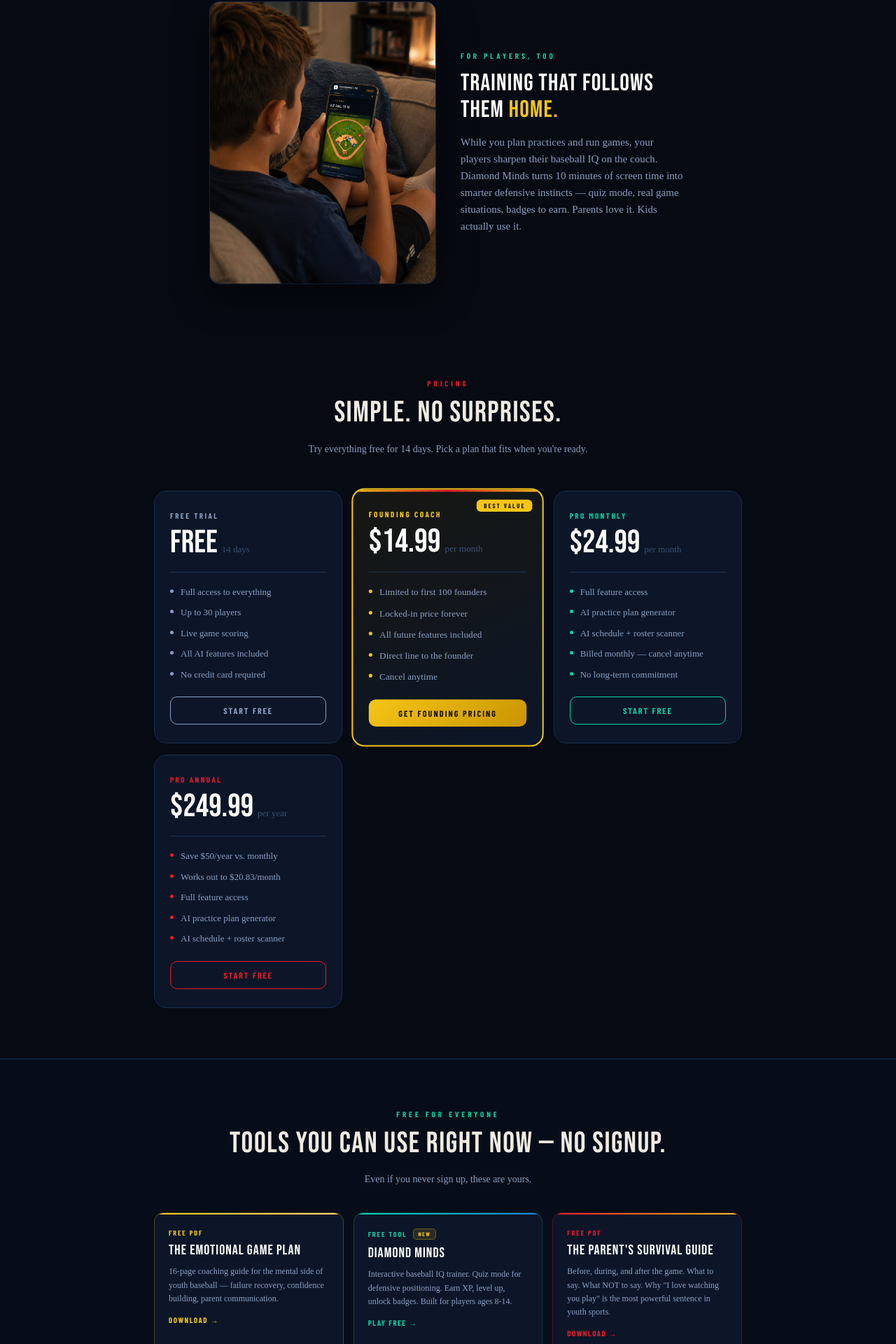
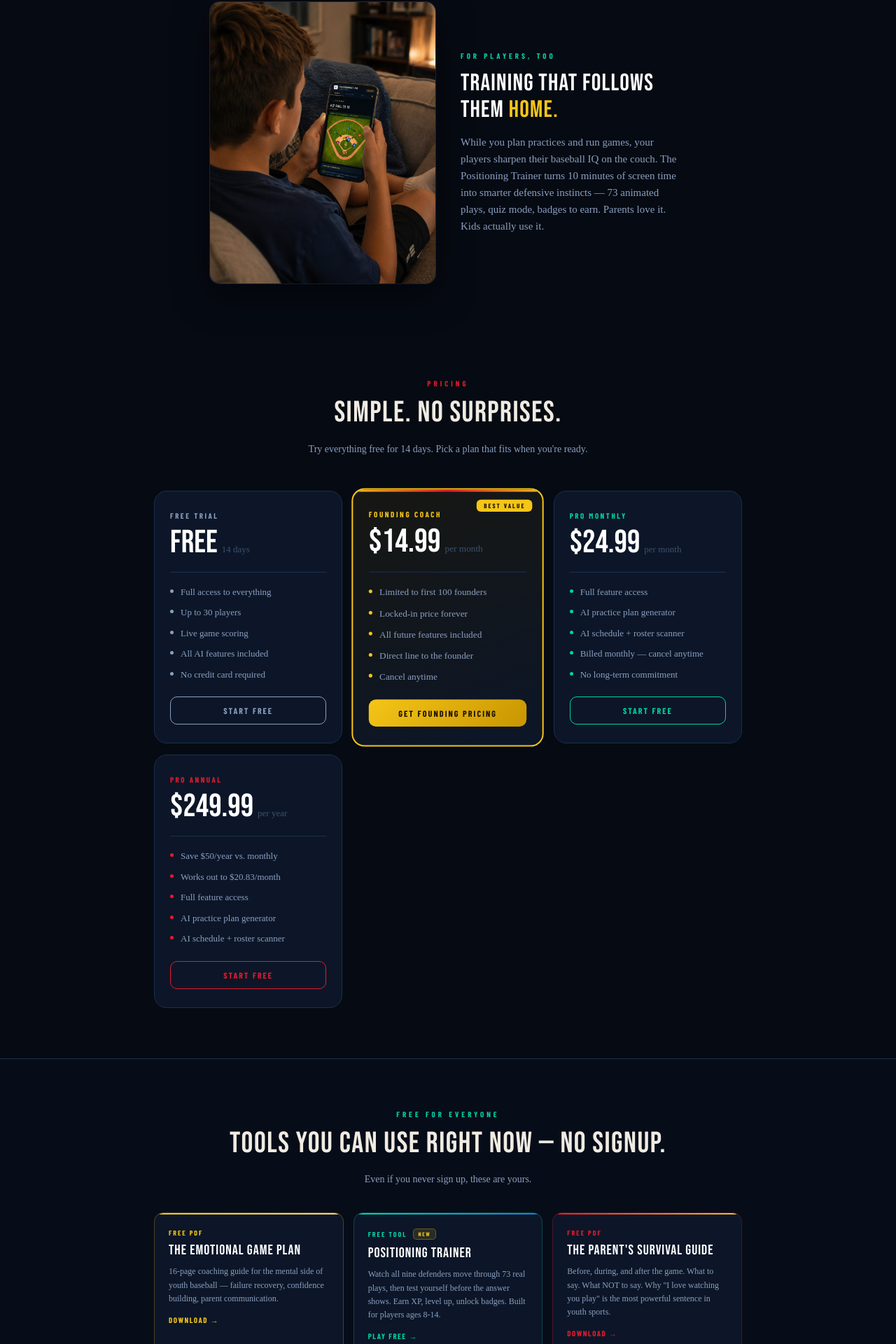
Before and after one commit to lambertdunham895-alt/coachconnect-pro, a React (Vite) app: page / in a window 1280 px wide. Shown: the part 3843-5763 px from the top of the page at 70% size. Built offline with nearby package versions, Linux system fonts and the light colour scheme; a web font is replaced by a local one.

Commit message:
Update LandingPage.jsx

```diff
--- a/components/LandingPage.jsx
+++ b/components/LandingPage.jsx
@@ -201,7 +201,7 @@ function LandingPage({onAuth}) {
       <Section narrow style={{paddingTop:64,paddingBottom:64}}>
         <div style={{display:"grid",gridTemplateColumns:"repeat(auto-fit,minmax(260px,1fr))",gap:36,alignItems:"center"}}>
           <div style={{borderRadius:14,overflow:"hidden",boxShadow:`0 16px 50px rgba(0,0,0,0.5), 0 0 0 1px ${C.border}`}}>
-            <img src="/boy-using-app.jpg" alt="Young player using Diamond Minds at home on couch" style={{width:"100%",height:"auto",display:"block",objectFit:"cover"}}/>
+            <img src="/boy-using-app.jpg" alt="Young player using the Positioning Trainer at home on the couch" style={{width:"100%",height:"auto",display:"block",objectFit:"cover"}}/>
           </div>
           <div>
             <Eyebrow color={C.teal}>For Players, Too</Eyebrow>
@@ -209,7 +209,7 @@ function LandingPage({onAuth}) {
               Training that follows them <span style={{color:C.gold}}>home.</span>
             </div>
             <div style={{fontSize:15,color:C.textMid,lineHeight:1.6}}>
-              While you plan practices and run games, your players sharpen their baseball IQ on the couch. Diamond Minds turns 10 minutes of screen time into smarter defensive instincts — quiz mode, real game situations, badges to earn. Parents love it. Kids actually use it.
+              While you plan practices and run games, your players sharpen their baseball IQ on the couch. The Positioning Trainer turns 10 minutes of screen time into smarter defensive instincts — 73 animated plays, quiz mode, badges to earn. Parents love it. Kids actually use it.
             </div>
           </div>
         </div>
@@ -263,14 +263,14 @@ function LandingPage({onAuth}) {
               <div style={{fontSize:12,color:C.textMid,lineHeight:1.6,marginBottom:14}}>16-page coaching guide for the mental side of youth baseball — failure recovery, confidence building, parent communication.</div>
               <div style={{fontFamily:"Barlow Condensed, sans-serif",fontWeight:700,fontSize:11,letterSpacing:1.5,color:C.gold,textTransform:"uppercase"}}>Download →</div>
             </a>
-            <a href="/diamond-minds.html" target="_blank" rel="noopener noreferrer" style={{textDecoration:"none",background:C.card,border:`1px solid ${C.teal}40`,borderRadius:14,padding:"22px 20px",display:"block",position:"relative",overflow:"hidden"}}>
+            <a href="/positioning.html" target="_blank" rel="noopener noreferrer" style={{textDecoration:"none",background:C.card,border:`1px solid ${C.teal}40`,borderRadius:14,padding:"22px 20px",display:"block",position:"relative",overflow:"hidden"}}>
               <div style={{position:"absolute",top:0,left:0,right:0,height:2,background:`linear-gradient(90deg,${C.teal},${C.blue})`}}/>
               <div style={{display:"flex",alignItems:"center",gap:8,marginBottom:8}}>
                 <div style={{fontFamily:"Barlow Condensed, sans-serif",fontWeight:800,fontSize:10,letterSpacing:2,color:C.teal,textTransform:"uppercase"}}>Free Tool</div>
                 <div style={{padding:"2px 7px",borderRadius:5,background:`${C.gold}20`,border:`1px solid ${C.gold}50`,fontFamily:"Barlow Condensed, sans-serif",fontWeight:800,fontSize:8,letterSpacing:1.5,color:C.gold,textTransform:"uppercase"}}>New</div>
               </div>
-              <div style={{fontFamily:"Bebas Neue, sans-serif",fontSize:20,letterSpacing:1,color:"#fff",marginBottom:10,lineHeight:1.1}}>Diamond Minds</div>
-              <div style={{fontSize:12,color:C.textMid,lineHeight:1.6,marginBottom:14}}>Interactive baseball IQ trainer. Quiz mode for defensive positioning. Earn XP, level up, unlock badges. Built for players ages 8-14.</div>
+              <div style={{fontFamily:"Bebas Neue, sans-serif",fontSize:20,letterSpacing:1,color:"#fff",marginBottom:10,lineHeight:1.1}}>Positioning Trainer</div>
+              <div style={{fontSize:12,color:C.textMid,lineHeight:1.6,marginBottom:14}}>Watch all nine defenders move through 73 real plays, then test yourself before the answer shows. Earn XP, level up, unlock badges. Built for players ages 8-14.</div>
               <div style={{fontFamily:"Barlow Condensed, sans-serif",fontWeight:700,fontSize:11,letterSpacing:1.5,color:C.teal,textTransform:"uppercase"}}>Play Free →</div>
             </a>
             <a href="/Youth_Baseball_Parent_Guide.pdf" download="" target="_blank" rel="noopener noreferrer" style={{textDecoration:"none",background:C.card,border:`1px solid ${C.red}40`,borderRadius:14,padding:"22px 20px",display:"block",position:"relative",overflow:"hidden"}}>
```
